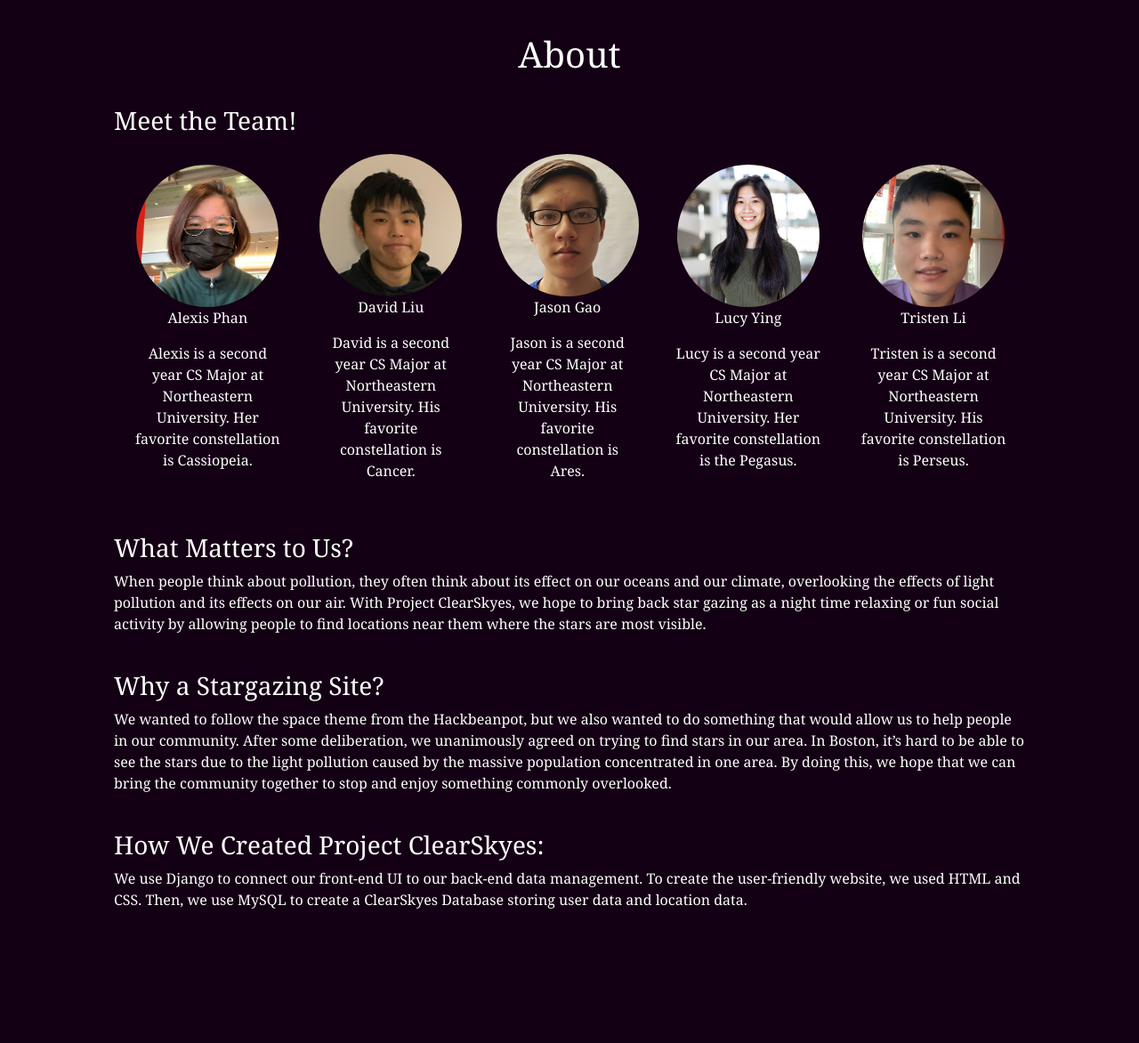
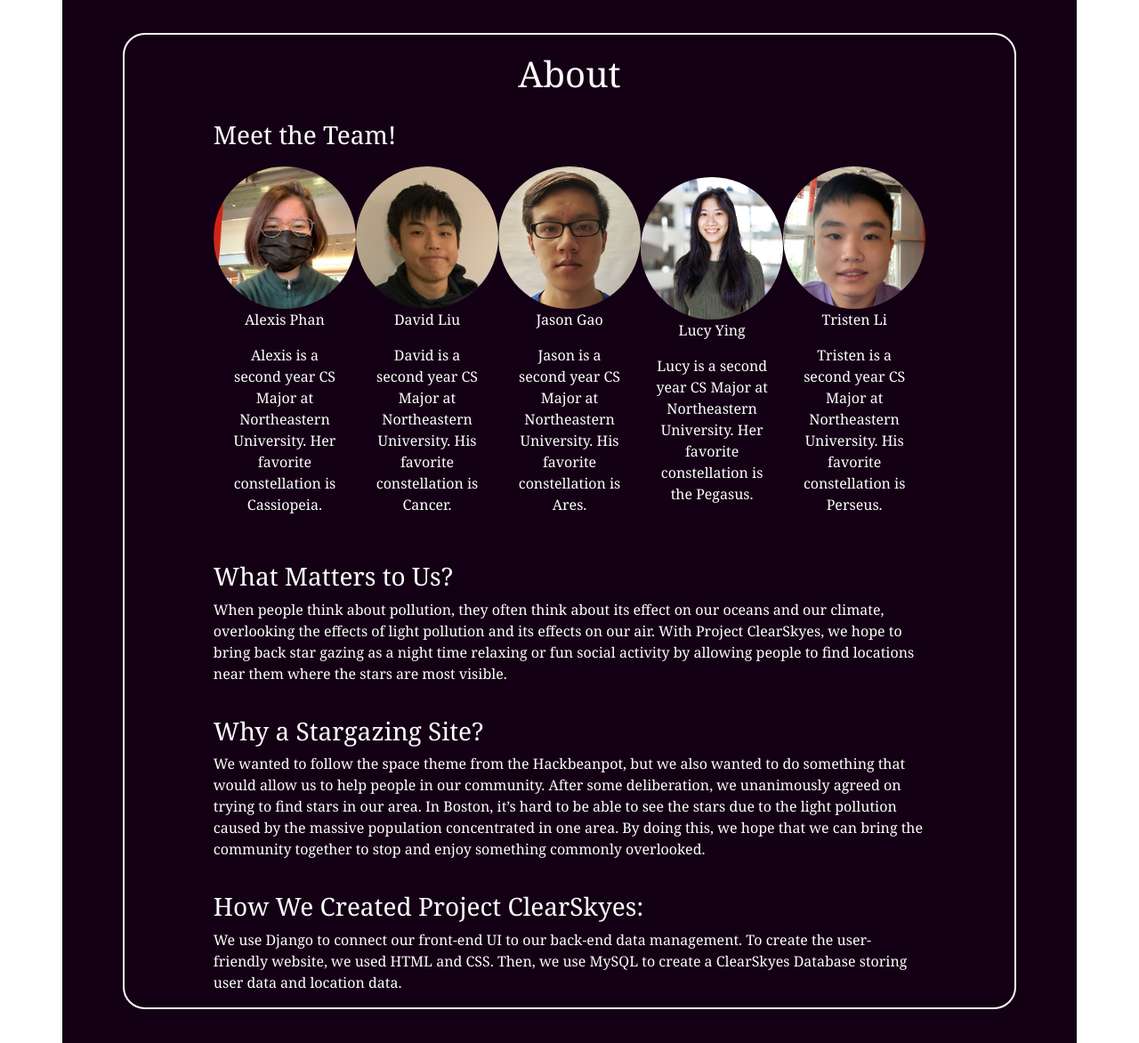
Before and after one commit to tjdli/HackBeanpot-2022, a Django app: page / in a window 1280 px wide. Shown: the part 801-1973 px from the top of the page at 89% size. Before the commit the page ends 1822 px from the top, so only its background shows below. Run offline with Django 4.2, Linux system fonts and the light colour scheme.

Commit message:
spacing on about page

```diff
--- a/star_gazing/star_site/static/star_site/style.css
+++ b/star_gazing/star_site/static/star_site/style.css
@@ -13,13 +13,29 @@
     justify-content: center;
     text-align: center;
 }
-.about {
+
+.container {
     padding-top: 3%;
     padding-bottom: 3%;
+    margin: -200px 0px 0px -200px;
     text-align: center;
     color: white;
-    /* background-color: rgb(27, 29, 39); */
     background-color: rgb(20, 0, 20);
+    margin: 0px;
+    overflow-x: hidden;
+    width: 100%;
+}
+
+.about {
+    border-radius: 25px;
+    border: 2px solid rgb(255, 255, 255);
+    margin: auto;
+    width: 90%;
+    height: auto;
+}
+
+.about h1 {
+    padding-top: 2%;
 }
 .about h3 {
     padding-top: 2%;
@@ -56,7 +72,6 @@
 }
 
 .about ul li img{
-    float:top;
     width: auto;
     height: 10em;
     border-radius: 50%;
--- a/star_gazing/star_site/templates/star_site/home.html
+++ b/star_gazing/star_site/templates/star_site/home.html
@@ -10,9 +10,11 @@
 </head>
 <body>
     <div class="banner">
-        <h1>Welcome to our Star Gazing website!</h1>
+        <h1>Project ClearSkyes!</h1>
         <h3>Site made by Dr. Hacket</h3>
     </div>
+
+    <div class="container">
     <div class="about">
         <h1>About</h1>
         <h3>Meet the Team!</h3>
@@ -62,5 +64,6 @@
             MySQL to create a ClearSkyes Database storing user data and location data.
         </p>
     </div>
+</div>
 </body>
 </html>
```
